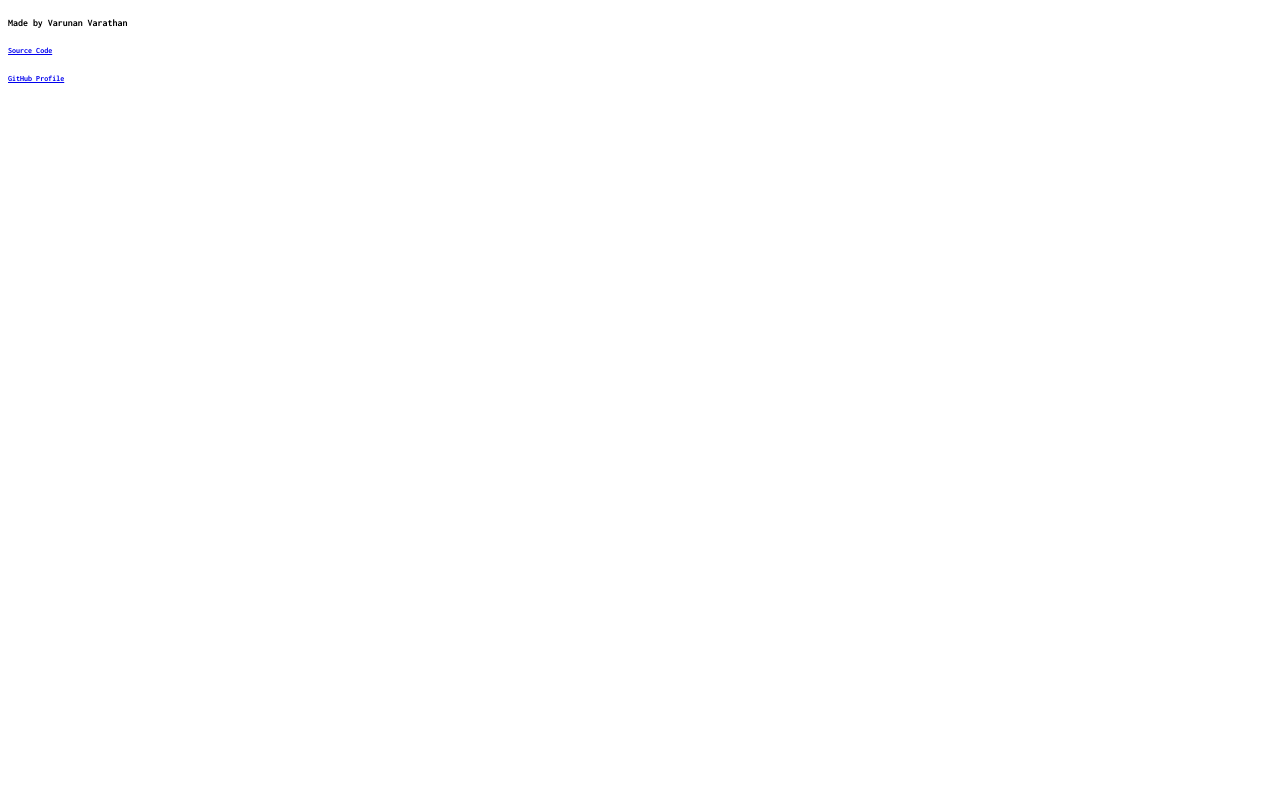
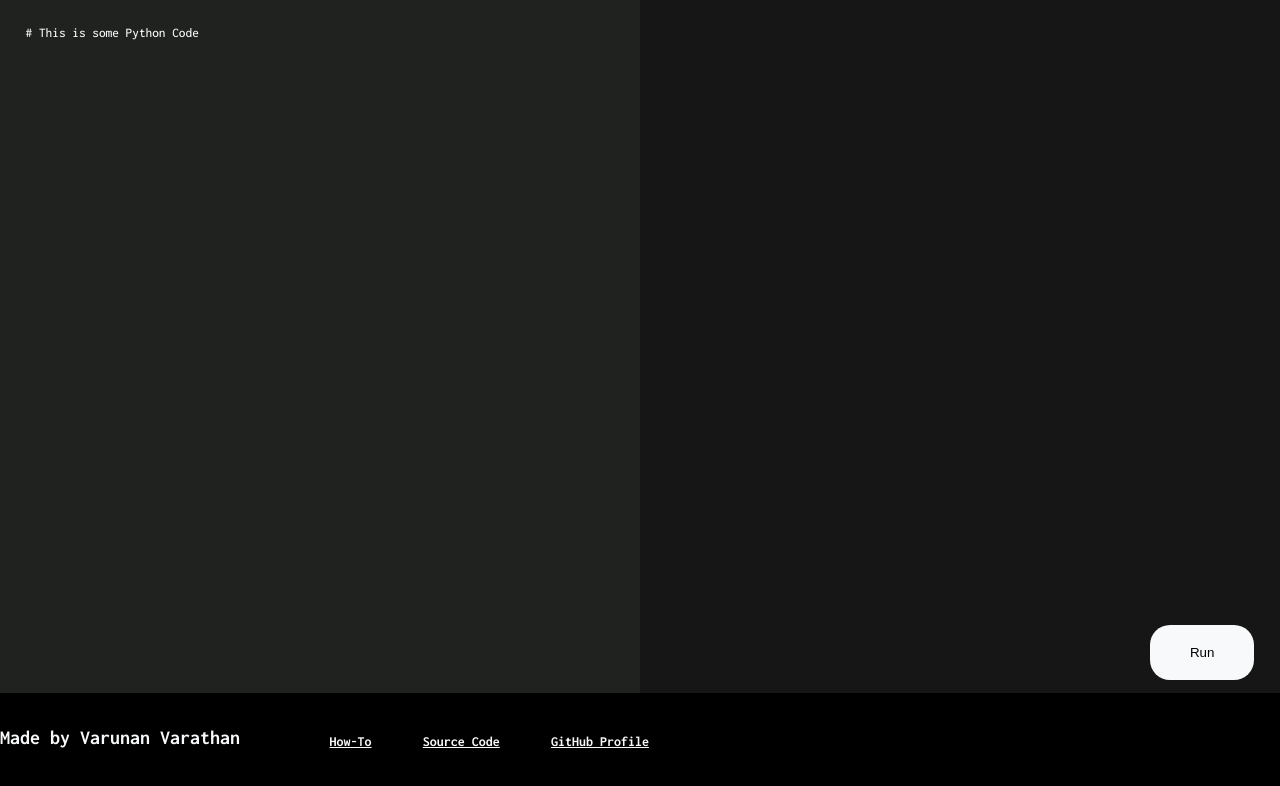
Before and after one commit to varunan-vara/runPython, a plain HTML site: page index.html in a window 1280 px wide. Drawn offline with Linux system fonts and the light colour scheme.

Commit message:
Made Basic Website, working on making js and python work

```diff
--- a/index.html
+++ b/index.html
@@ -11,12 +11,22 @@
         <link href="https://fonts.googleapis.com/css2?family=Inconsolata:wght@300;500;700&family=Noto+Sans+JP:wght@300;700&display=swap" rel="stylesheet">
     </head>
     <body>
-        <div id="inputbox" class="boxy"></div>
-        <div id="terminalbox" class="boxy"></div>
+        <div class="bodyclass">
+            <div id="inputbox" class="boxy">
+                <textarea id="IDE" name="ide"># This is some Python Code</textarea>
+            </div>
+            <div id="terminalbox" class="boxy">
+                <p id="TERMINAL" name="terminal"></p>
+            </div>
+        </div>
+        <button class="runButton" type="button" onclick="runButtonClick()">Run</button>
         <div class="footer">
-            <h5>Made by Varunan Varathan</h5>
-            <h6><a href="https://github.com/varunan-vara/runPython">Source Code</a></h6>
-            <h6><a href="https://github.com/varunan-vara">GitHub Profile</a></h6>
+            <h5 class="MadyBy">Made by Varunan Varathan</h5>
+            <br>
+            <h6 class="h6button"><a class="h6button-a" href="how-to.html">How-To</a></h6>
+            <h6 class="h6button"><a class="h6button-a" href="https://github.com/varunan-vara/runPython">Source Code</a></h6>
+            <h6 class="h6button"><a class="h6button-a" href="https://github.com/varunan-vara">GitHub Profile</a></h6>
         </div>
+        <script src="js/funcy.js"></script>
     </body>
 </html>
--- a/js/funcy.js
+++ b/js/funcy.js
@@ -0,0 +1,40 @@
+//Getting Values from IDE input
+var inputval = document.getElementById("IDE").value
+
+//run Function
+function runButtonClick() {
+    console.log(inputval.replace(/\n/g,'\\n').replace(/\t/,'\\t'));
+}
+
+//IDE Annotations
+var inputvalfull = document.getElementById("IDE")
+
+var annotate1 = [
+    "print",
+    "def",
+    "+",
+    "-",
+    "%",
+    "*",
+    "/",
+    "import",
+    "split",
+    "str",
+    "int",
+    "float",
+];
+
+var annotate2 = /1234567890./
+
+/*
+function annotate() {
+    const words = inputvallfull.value.split(" ");
+    inputvalfull.value = "";
+    words.forEach((word) => {
+        const span = div.appendChild(document.createElement("span"));
+        span.textcontent = word + " ";
+        if (annotate1.indexOf(word) > -1) span.classList.add("annotatecolour-1");
+        else span.classList.add("normaltext");
+    })
+}
+*/
--- a/styles.css
+++ b/styles.css
@@ -1,4 +1,5 @@
 /*
+Imports from fonts.google.com
     font-family: 'Inconsolata', monospace;
 
     font-family: 'Noto Sans JP', sans-serif;
@@ -7,5 +8,109 @@
 :root {
     font-size: 12px;
     font-family: 'Inconsolata', monospace;
+    --ide-background: #202220;
+    --terminal-background: #161616;
+    --ide-mainscript: #F8F9FA;
+    --ide-specialscript-1: #9ADCE4;
+    --ide-specialscript-2: #ED6A5A;
+    --ide-specialscript-2: #F4F1BB;
+    --transition-speed: 400ms;
+}
 
+body {
+    margin: 0;
+    padding: 0;
+    background-color: black;
+    overflow-x: hidden;
 }
+
+div {
+    margin: 0;
+    padding: 0;
+}
+
+.bodyclass {
+    display: inline-block;
+    direction: horizontal;
+    display: flex;
+    justify-content: center;
+}
+
+.boxy {
+    min-height: 30vh;
+    min-width: 50vw;
+    display: inline-block;
+}
+
+textarea {
+    padding: 2vw;
+    width: 30vw;
+    height: 80vh;
+    background-color: var(--ide-background);
+    color: var(--ide-mainscript);
+    border: none;
+    overflow: auto;
+    outline: none;
+    -webkit-box-shadow: none;
+    -moz-box-shadow: none;
+    box-shadow: none;
+    resize: none;
+    font-family: "Inconsolata", monospace;
+}
+
+textarea:focus, input:focus, select:focus {
+    outline: none;
+}
+
+button {
+    padding: 0;
+    border: none;
+    background: var(--ide-mainscript);
+}
+
+a {
+    color: var(--ide-mainscript);
+}
+
+h1, h2, h3, h4, h5, h6 {
+    color: var(--ide-mainscript);
+}
+
+.runButton {
+    padding: 20px;
+    padding-left: 40px;
+    padding-right: 40px;
+    position: absolute;
+    right: 2%;
+    bottom: 15%;
+    border-radius: 20px;
+}
+
+#inputbox {
+    background-color: var(--ide-background);
+}
+
+#terminalbox {
+    background-color: var(--terminal-background);
+}
+
+.footer {
+    height: 2vh;
+    display: flex;
+    flex-direction: horizontal;
+}
+
+.MadyBy {
+    justify-content: center;
+    text-align: center;
+    color: var(--ide-mainscript);
+    font-size: 20px;
+    padding-right: 5vw;
+}
+
+.h6button {
+    padding-top: 1vh;
+    padding-right: 2vw;
+    padding-left: 2vw;
+    font-size: 14px;
+}
```
Also changed, not shown: how-to.html (+12 -5 lines).
